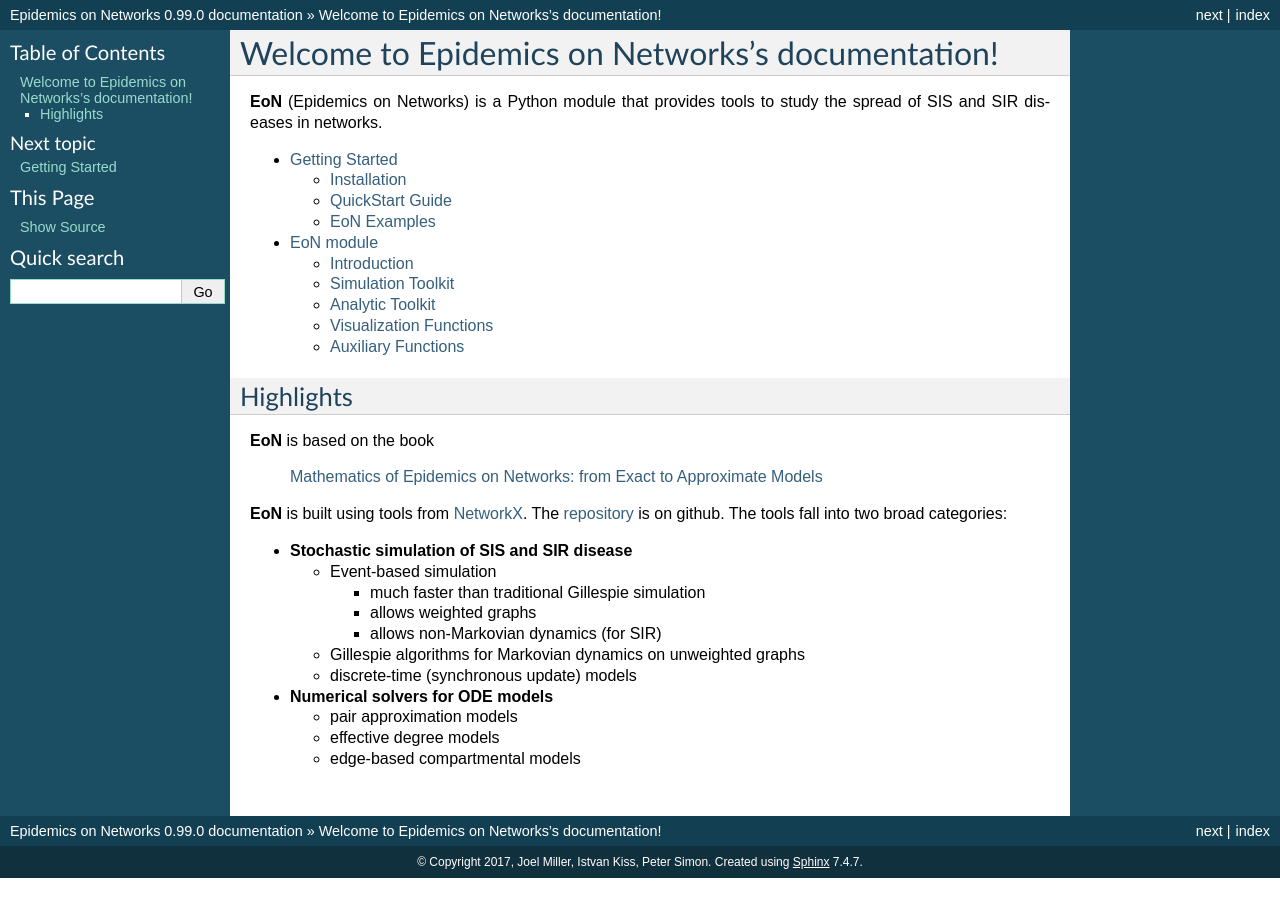
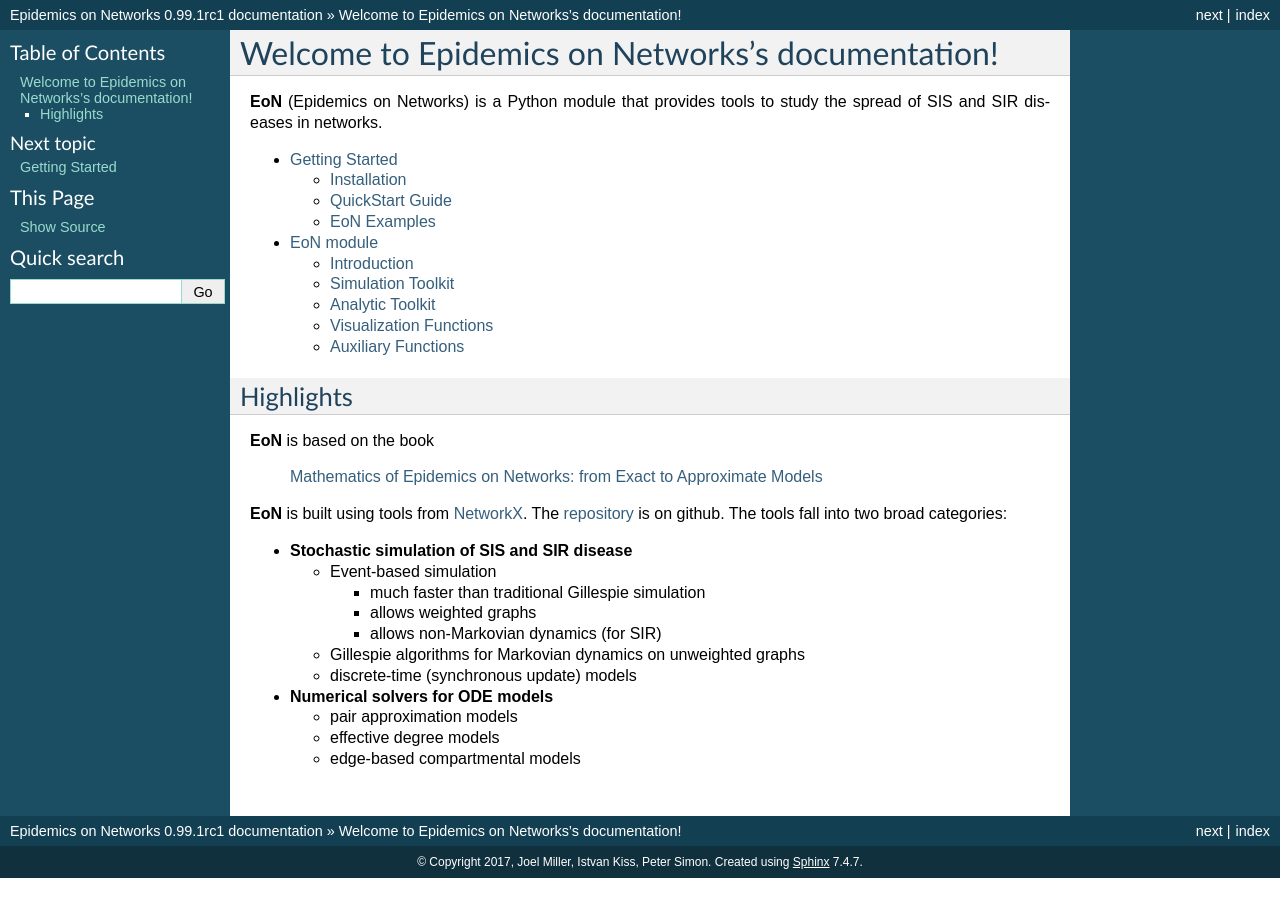
Before and after one commit to springer-math/Mathematics-of-Epidemics-on-Networks, a Sphinx documentation site: the page built from docs/index.rst, in a window 1280 px wide. Built offline with Sphinx 7.4.7, drawn with Linux system fonts in a browser that asks for light colours.

Commit message:
update version to 0.99.1rc1

```diff
--- a/EoN/__init__.py
+++ b/EoN/__init__.py
@@ -38,7 +38,7 @@ We start with a few useful auxiliary functions
 '''
 
 __author__ = "Joel C. Miller, Istvan Z. Kiss, and Peter Simon"
-__version__ = "0.99.0"
+__version__ = "0.99.1rc1"
 
 
 #print("warning - EoN is currently under significant development.  Interface"
--- a/docs/conf.py
+++ b/docs/conf.py
@@ -59,9 +59,9 @@ author = u'Joel Miller, Istvan Kiss, Peter Simon'
 # built documents.
 #
 # The short X.Y version.
-version = u'0.99.0'
+version = u'0.99.1rc1'
 # The full version, including alpha/beta/rc tags.
-release = u'0.99.0'
+release = u'0.99.1rc1'
 
 # The language for content autogenerated by Sphinx. Refer to documentation
 # for a list of supported languages.
--- a/setup.py
+++ b/setup.py
@@ -19,7 +19,7 @@ from distutils.core import setup
 
 setup(name='EoN',
       packages = ['EoN'],
-      version='0.99.0',  #http://semver.org/
+      version='0.99.1rc1',  #http://semver.org/
       description = 'Epidemics on Networks',
       author = 'Joel C. Miller, Istvan Z. Kiss, and Peter Simon',
       author_email = 'joel.c.miller.research@gmail.com',
```
